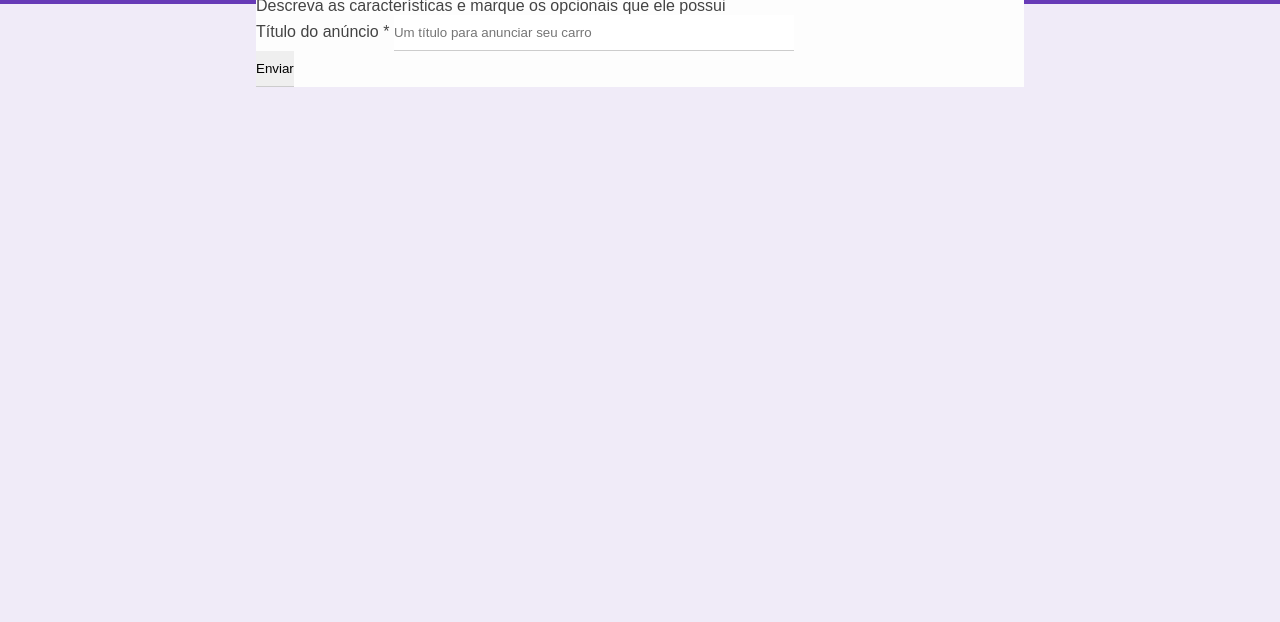
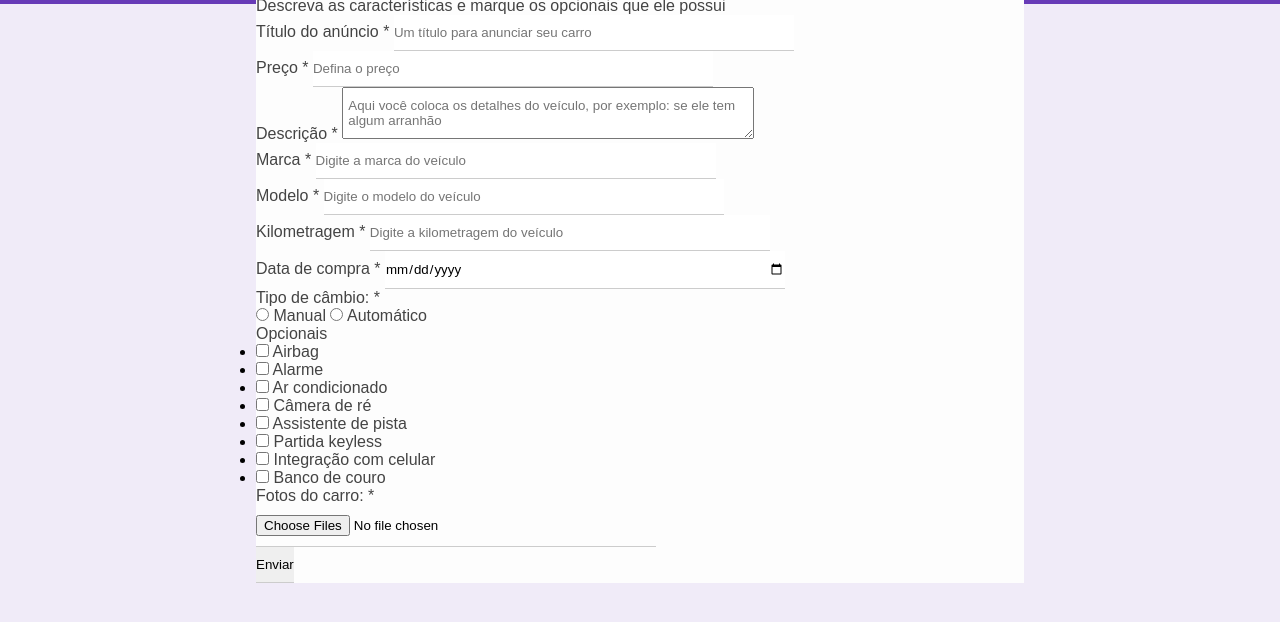
Before and after one commit to alexandrerogeriosn93/project-html-css-form-sales-car, a plain HTML site: page index.html in a window 1280 px wide. Shown: the part 196-818 px from the top of the page. Drawn offline with Linux system fonts and the light colour scheme.

Commit message:
feat: concluding form and html file

```diff
--- a/assets/css/styles.css
+++ b/assets/css/styles.css
@@ -30,8 +30,13 @@ input {
 input[type="text"],
 input[type="number"],
 input[type="date"],
-input[type="file"] {
+input[type="file"],
+textarea {
   width: 400px;
+}
+
+textarea {
+  padding: 10px 5px;
 }
 
 .header {
--- a/index.html
+++ b/index.html
@@ -36,7 +36,176 @@
                 required
               />
             </div>
-            <input type="submit" value="Enviar" />
+            <div class="box-input">
+              <label for="price">
+                Preço <span class="required-field">*</span>
+              </label>
+              <input
+                type="number"
+                name="price"
+                id="price"
+                class="block"
+                placeholder="Defina o preço"
+                required
+              />
+            </div>
+            <div class="box-input">
+              <label for="description">
+                Descrição <span class="required-field">*</span>
+              </label>
+              <textarea
+                name="description"
+                id="description"
+                class="block"
+                placeholder="Aqui você coloca os detalhes do veículo, por exemplo: se ele tem algum arranhão"
+              ></textarea>
+            </div>
+            <div class="box-input">
+              <label for="brand">
+                Marca <span class="required-field">*</span>
+              </label>
+              <input
+                type="text"
+                name="brand"
+                id="brand"
+                class="block"
+                placeholder="Digite a marca do veículo"
+                required
+              />
+            </div>
+            <div class="box-input">
+              <label for="model">
+                Modelo <span class="required-field">*</span>
+              </label>
+              <input
+                type="text"
+                name="model"
+                id="model"
+                class="block"
+                placeholder="Digite o modelo do veículo"
+                required
+              />
+            </div>
+            <div class="box-input">
+              <label for="mileage">
+                Kilometragem <span class="required-field">*</span>
+              </label>
+              <input
+                type="number"
+                name="mileage"
+                id="mileage"
+                class="block"
+                placeholder="Digite a kilometragem do veículo"
+                required
+              />
+            </div>
+            <div class="box-input">
+              <label for="purchase_date">
+                Data de compra <span class="required-field">*</span>
+              </label>
+              <input
+                type="date"
+                name="purchase_date"
+                id="purchase_date"
+                class="block"
+                required
+              />
+            </div>
+            <div class="box-input">
+              <p>Tipo de câmbio: <span class="required-field">*</span></p>
+              <input type="radio" name="gear" id="manual" />
+              <label for="manual">Manual</label>
+              <input type="radio" name="gear" id="auto" />
+              <label for="auto">Automático</label>
+            </div>
+            <div class="optional-box">
+              <p>Opcionais</p>
+              <ul class="optional-list">
+                <li>
+                  <input
+                    type="checkbox"
+                    name="optional[]"
+                    id="airbag"
+                    value="airbag"
+                  />
+                  <label for="airbag">Airbag</label>
+                </li>
+                <li>
+                  <input
+                    type="checkbox"
+                    name="optional[]"
+                    id="alarm"
+                    value="alarm"
+                  />
+                  <label for="alarm">Alarme</label>
+                </li>
+                <li>
+                  <input type="checkbox" name="optional[]" id="ac" value="ac" />
+                  <label for="ac">Ar condicionado</label>
+                </li>
+                <li>
+                  <input
+                    type="checkbox"
+                    name="optional[]"
+                    id="reverse_camera"
+                    value="reverse_camera"
+                  />
+                  <label for="reverse_camera">Câmera de ré</label>
+                </li>
+              </ul>
+            </div>
+            <div class="optional-box">
+              <ul class="optional-list">
+                <li>
+                  <input
+                    type="checkbox"
+                    name="optional[]"
+                    id="lane_assist"
+                    value="lane_assist"
+                  />
+                  <label for="lane_assist">Assistente de pista</label>
+                </li>
+                <li>
+                  <input
+                    type="checkbox"
+                    name="optional[]"
+                    id="keyless"
+                    value="keyless"
+                  />
+                  <label for="keyless">Partida keyless</label>
+                </li>
+                <li>
+                  <input
+                    type="checkbox"
+                    name="optional[]"
+                    id="smartphone"
+                    value="smartphone"
+                  />
+                  <label for="smartphone">Integração com celular</label>
+                </li>
+                <li>
+                  <input
+                    type="checkbox"
+                    name="optional[]"
+                    id="leather_seat"
+                    value="leather_seat"
+                  />
+                  <label for="leather_seat">Banco de couro</label>
+                </li>
+              </ul>
+            </div>
+            <div class="box-input">
+              <p>Fotos do carro: <span class="required-field">*</span></p>
+              <input
+                type="file"
+                name="images"
+                id="images"
+                multiple
+                accept="image/png, image/jpg"
+                required
+              />
+            </div>
+            <input type="submit" value="Enviar" class="btn-submit" />
           </form>
         </div>
       </div>
```
